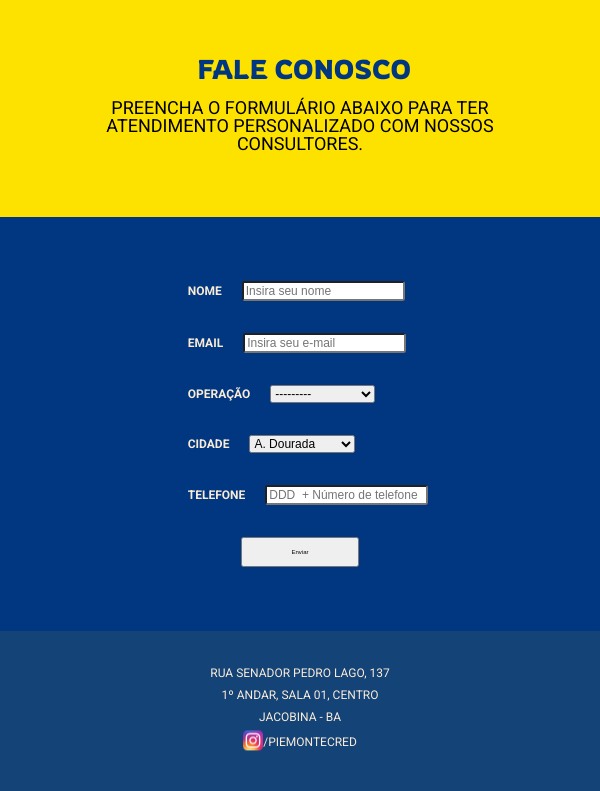
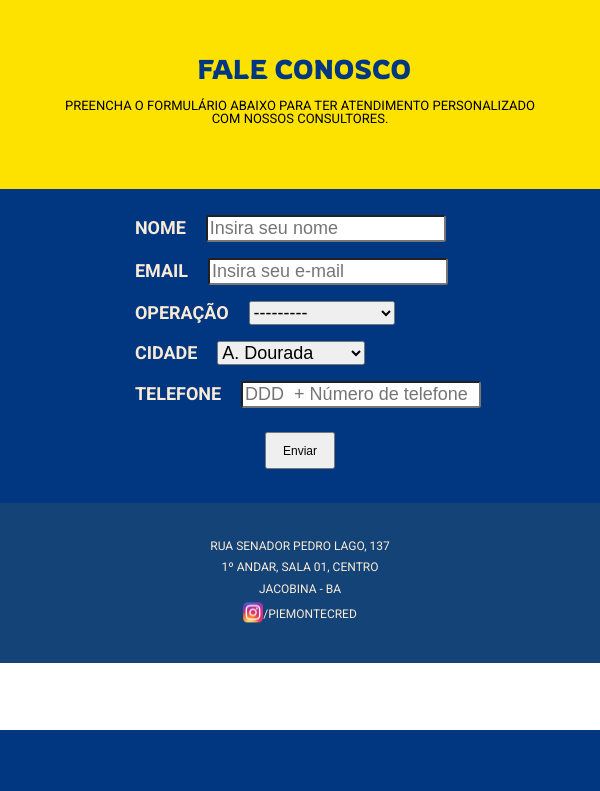
Before and after one commit to pablobagano/piemonte_v02, a Django app: page /contato in a window 600 px wide. Shown: the part 70-861 px from the top of the page. After the commit the page ends 800 px from the top, so only its background shows below. Run offline with Django 4.2, Linux system fonts and the light colour scheme; some libraries are stand-ins or nearby versions.

Commit message:
Last queries

```diff
--- a/setup/static/styles/queries.css
+++ b/setup/static/styles/queries.css
@@ -186,4 +186,10 @@
     line-height: 3vw;
     font-size: 2vw;
 }
+.button-form{
+    font-size: 2vw;
+    padding: 0.6rem 1rem;
+    align-self: center;
+    margin: 1rem;
 }
+}
--- a/setup/static/styles/queries2.css
+++ b/setup/static/styles/queries2.css
@@ -273,4 +273,35 @@
         line-height: 3vw;
         font-size: 2vw;
 }
+.contato-texto p{
+    font-size: small;
+  }
+  .formulario-contato{
+     display: flex;
+     flex-direction: column;
+     align-items: left;
+     padding: 0.1em;
+ }
+ .fields{
+     font-family: 'Roboto', sans-serif;
+     text-transform: uppercase;
+     margin: 0.5em 0;
+     border-radius: 1rem;
+ }
+ .fields label{
+     color: antiquewhite;
+     font-size: 3vw;
+     font-weight: bold;
+     text-align: left;
+     }
+ .form-input {
+     font-size: 3vw;
+     border-radius: 0.4vw;
+     }
+ .button-form{
+     font-size: 2vw;
+     padding: 0.6rem 1rem;
+     align-self: center;
+     margin: 1rem;
+ }
 }
```
